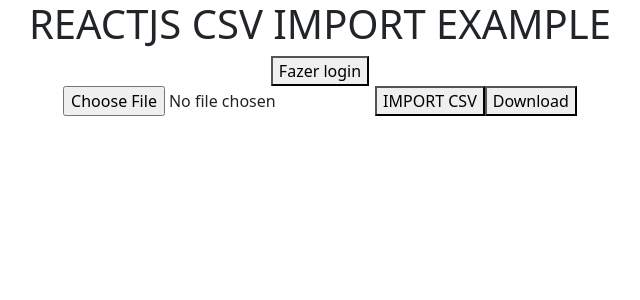
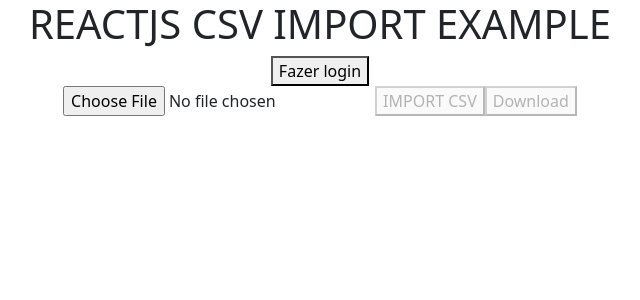
Before and after one commit to hackathon-teros/teros-front, a React (Create React App) app: page / in a window 1280 px wide. Shown: the top 300 px of the page, without its empty margins (320-960 px from the left). Built offline with nearby package versions, Linux system fonts and the light colour scheme.

Commit message:
feat: disable btn

```diff
--- a/src/components/CsvUpload/CsvUpload.tsx
+++ b/src/components/CsvUpload/CsvUpload.tsx
@@ -6,7 +6,7 @@ import { LoginModal } from '../LoginModal/LoginModal';
 
 // eslint-disable-next-line import/prefer-default-export
 export function CsvUploadComponent() {
-  const [file, setFile] = useState();
+  const [file, setFile] = useState(null);
   const [data, setData] = useState<any[]>([]);
   const [fetchData, setFetchData] = useState<any[]>([]);
   const [isOpen, setIsOpen] = useState<boolean>(false);
@@ -67,6 +67,9 @@ export function CsvUploadComponent() {
 
         <button
           type='submit'
+          disabled={
+            localStorage.getItem('token') !== undefined && file === null
+          }
           onClick={(e) => {
             handleOnSubmit(e);
           }}
@@ -74,7 +77,12 @@ export function CsvUploadComponent() {
           IMPORT CSV
         </button>
 
-        <button onClick={handleClickButton}>Download</button>
+        <button
+          disabled={!localStorage.getItem('token')}
+          onClick={handleClickButton}
+        >
+          Download
+        </button>
       </form>
       {fetchData.length > 0 && <Table tableData={fetchData} />}
 
```
